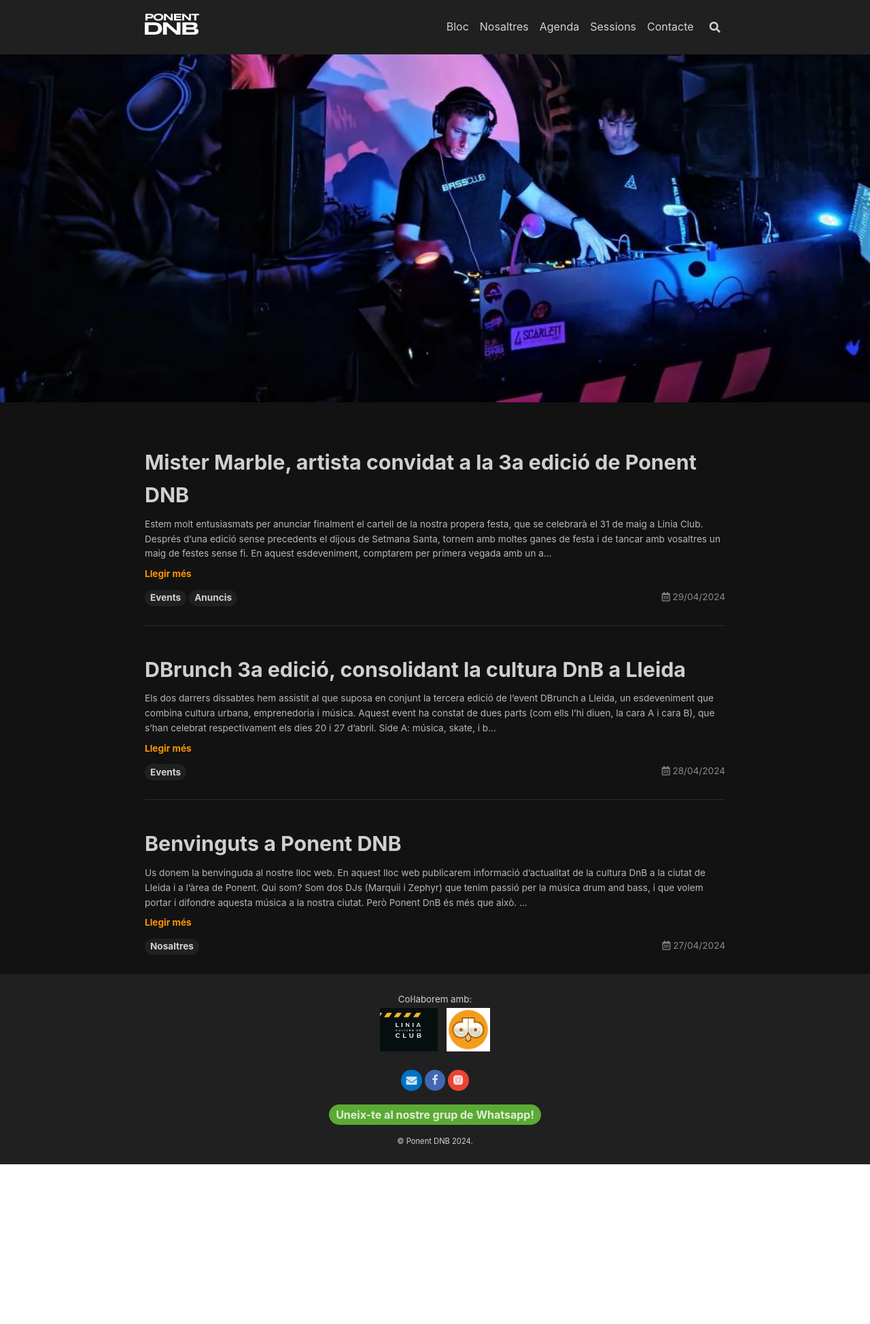
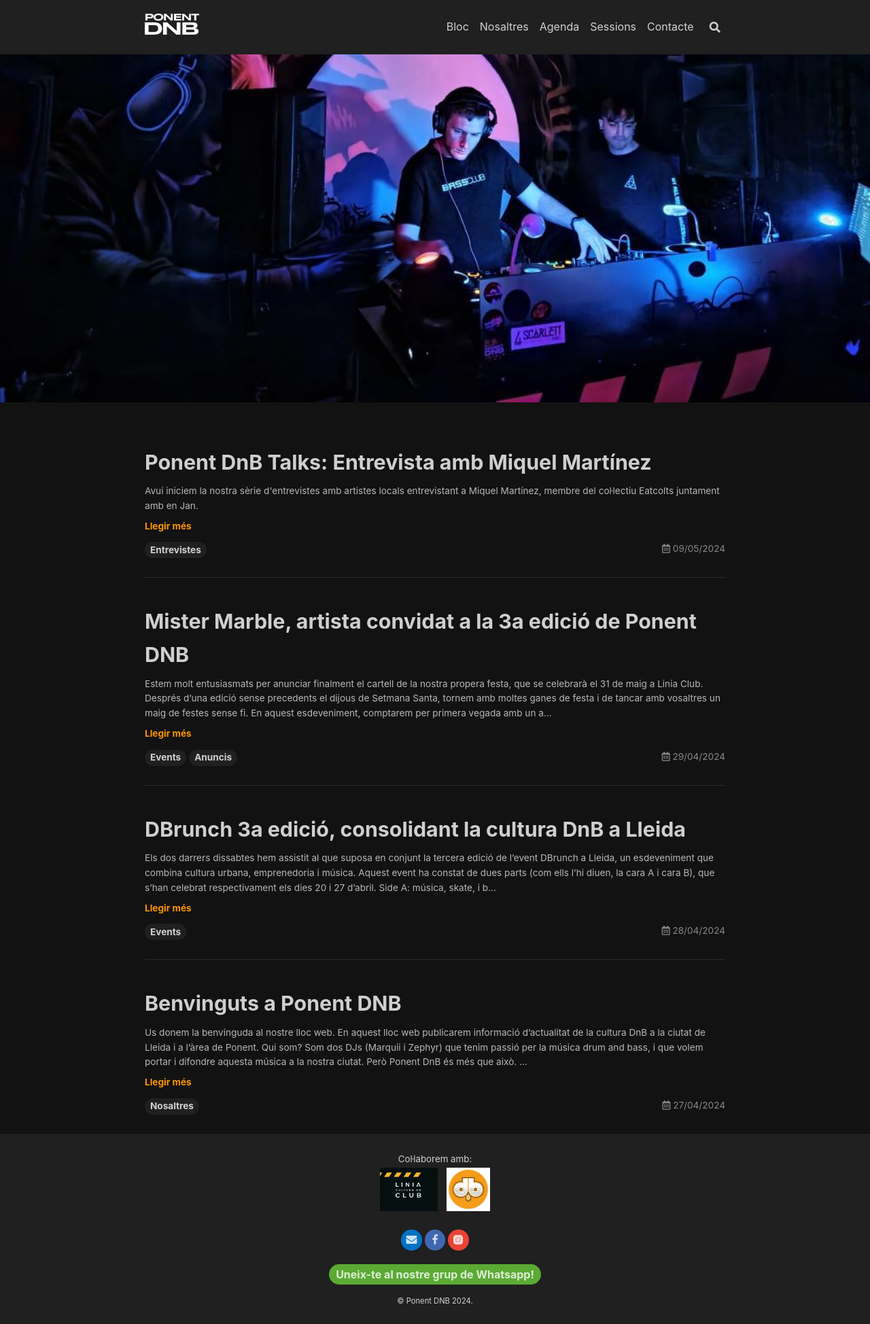
Before and after one commit to ponentdnb/ponentdnb.com, a Jekyll site: the page built from index.html, in a window 1280 px wide. Shown: the whole page at 68% size. Built offline with Jekyll 4.4.1, drawn with Linux system fonts in a browser that asks for light colours; nearby versions of some CDN libraries; the list of posts is cut into pages by our own code; before the commit the page ends 1713 px from its top, so only the background shows below that; some of the changed lines change nothing that is shown.

Commit message:
Entrevista amb Miquel Martínez

```diff
--- /dev/null
+++ b/_posts/2024-05-09-entrevista-miquel.md
@@ -0,0 +1,91 @@
+---
+layout: article
+key: entrevista-miquel-martinez
+title: "Ponent DnB Talks: Entrevista amb Miquel Martínez"
+tags:
+- Entrevistes
+article_header:
+  theme: dark
+  type: overlay
+  background_image:
+    src: /images/miquel-martinez.jpeg
+excerpt: Avui iniciem la nostra sèrie d'entrevistes amb artistes locals entrevistant a Miquel Martínez, membre del col·lectiu Eatcolts juntament amb en Jan.
+---
+
+Avui iniciem la nostra sèrie d'entrevistes amb artistes locals entrevistant a [Miquel Martínez](https://www.instagram.com/iamikee.02/), membre del col·lectiu Eatcolts juntament amb en Jan. Resident a Balaguer, amb un gran interès per la música electrònica, es va iniciar vora els 12 anys quan va descobrir FL Studio i va començar a produïr EDM.
+
+Fa uns quatre anys, poc abans de la pandèmia, va descobrir l'escena UK (DnB, UK Garage, Bassline...) i s'hi va enganxar, dedicant-se ara a produïr de forma gairebé exclusiva en aquests gèneres.
+
+###  **Què és el que et va cridar l'atenció de l'escena UK i et va motivar a fer el pas?**
+
+**Miquel:** Socialment, em va cridar molt l'atenció perquè, almenys a UK, el Drum and Bass desprèn una aura, amb la forma de vestir, de viure la festa, el "mode rave" que es munten unes festes amb soundsystem i "aspavil", desprèn una aura que et donen ganes de tirar-te de cap i viure-ho.
+
+I musicalment, jo abans venia molt del dubstep i el riddim, i em va sorprendre molt el Drum and Bass perquè té (entre cometes) les mateixes característiques que el dubstep, en què tots dos són full bass, però el DNB dona molt més joc a l'hora de fer percussió, no és tan lineal com el dubstep, és menys monóton.
+
+###  **Què opines de l'estat de l'escena DnB?**
+
+**Miquel:** Trobo que "farà un pet", però no en l'àmbit local, fara un pet jo crec que mundial. Vaig dir abans de cap d'any, que 2024 seria l'any del Drum and Bass, no sé si ja ho està sent, però tinc moltes expectatives.
+
+Però pot ser que peti globalment, i que a nivell nacional no peti tan fort, perquè aquí som molt oberts però també molt tancats. Si tenim alguna cosa fora de la música urbana és el techno, i també tenim una cultura molt _makinera_. Tenim una cultura més de techno, però no obrim la ment a altres coses, pot ser que funcioni el DnB, però no ho tinc tan clar.
+
+###  **Efectivament, i sobretot a Catalunya, València, on teníem influència de la _ruta del bakalao_ i el _makina_. Però després te'n vas cap al sud i a Andalusia el breakbeat té molta potència i ha portat una mica de gent a la cultura DnB, no creus?**
+
+**Miquel:** Hi ha el breakbeat, correcte, no hi queia. Realment allí el breakbeat té molta més sortida que el techno, jo vaig sovint a Andalusia a estiuejar, i els meus cosins m'ho diuen, que allà el breakbeat tira moltíssim.
+
+###  **Al final de la mateixa forma que a UK el jungle va confluir en DNB, a Andalusia també hi ha hagut el traspàs des del breakbeat. I, en canvi, a Catalunya, potser podem explicar que ens hàgim mogut del makina cap al hard techno.**
+
+**Miquel:** També et dic que crec que acabarà esclatant (el DnB a Catalunya), al final som de sang calenta, sang mediterrània, i volguem o no escoltem reggaeton.
+
+I el reggaeton ja ho has vist que estem derivant en [moltes cançons amb Drum and Bass...](https://www.youtube.com/watch?v=BbZi8xGMyuM)
+
+###  **S'està tornant més comercial.**
+
+**Miquel:** Realment, a la gent del nostre món, ens pot arribar a "fotre" una mica, que aquests artistes vinguin una mica al nostre món.
+
+Però penso també que està bé, que s'obri una mica la ment i es pugui descobrir. Al final el DnB a Anglaterra no és només ravero, també hi ha música més comercial.
+
+###  **Has tingut actuacions destacades?**
+
+**Miquel:** En general els bolos han sigut més aviat comercials, punxant a llocs com la Transsegre on evidentment no posaràs Drum and Bass, ni que t'estiguis morint de ganes.
+
+Però he de dir que dubstep si en vaig posar.
+
+###  **Què vas posar?**
+
+**Miquel:** Uf, costa recordar. Algun tema de [Must Die!](https://open.spotify.com/artist/4aBx7mA6lUOVhEsjokZrXb?si=vEwJP8wLRby6Q1AvWQiguQ) i algun edit de SoundCloud, que sempre funcionen.
+
+###  **Recentment van sortir els premiats als [Drum and Bass Awards](https://www.drumandbassawards.co.uk/). Què n'opines?**
+
+**Miquel:** Realment era d'esperar, estem dins del Drum and Bass, però això no t'impedeix que es faci comercial. Dins del món de l'EDM, hi ha artistes increïbles, que fan temes brutals, però clar, tens al Martin Garrix al número 1, i realment no ha tret gran cosa, però és Martin Garrix.
+
+Què ha passat amb el [Baddadan](https://www.youtube.com/watch?v=-AIWNRj_eM0)? Doncs realment és un bon tema, però d'aquest 2024 n'hi ha de molt millors...
+
+###  **Doncs anem a fer nosaltres els nostres DnB Awards... quin és el millor productor per a tu?**
+
+**Miquel:** [Skrillex](https://open.spotify.com/artist/5he5w2lnU9x7JFhnwcekXX?si=WmUEE8HcT7e7pW2uvYIXGQ). A més a més, quan deia que el 2024 seria l'any del DNB, ho vaig acabar de confirmar amb Sonny i [Fred Again](https://open.spotify.com/artist/4oLeXFyACqeem2VImYeBFe?si=68jwwB2ESD678aBvT5PwMQ), i el boig del [Four Tet](https://open.spotify.com/artist/7Eu1txygG6nJttLHbZdQOh?si=b97f023b80d74709). Skrillex faci el que faci és tendència. Va sortir amb el dubstep amb el [Bangarang](https://www.youtube.com/watch?v=YJVmu6yttiw) el 2012, va petar, després va sortir amb [lo de Jack Ü](https://open.spotify.com/track/66hayvUbTotekKU3H4ta1f?si=583f1dffbb654279), tot el Big Room, va petar. I ara també [amb el Fred Again](https://www.youtube.com/watch?v=7z25ZZ3DHds), que no sé com ha explotat tant el Fred Again.
+
+I (Skrillex) ha tret ara aquests [temes de Drum and Bass](https://open.spotify.com/track/6aE1kHca8lxdIDMgZwAwfJ?si=e0610be185844a6d). Acabarà petant, per què són ells els que manen a la indústria sencera.
+
+Després potser no tenen tantes reproduccions com altres, però els que porten les tendències són ells.
+
+###  **I si haguessis de triar un productor de DnB, amb qui et quedaries?**
+
+**Miquel:** [Kanine](https://open.spotify.com/artist/1KiNUGL3r0GgyLwqYCY1yV). I també K-Motionz, que ha tret un [EP increïble](https://open.spotify.com/album/4yccPbKmWJOLWNIbu9qX6i?si=bua61DcVR1OHvtXAThpRoQ).
+
+###  **I una última pregunta: quins consells donaries a algú que es vulgui iniciar en el món de la producció?**
+
+**Miquel:** Que tingui temps. No li diré mai que es posi en una acadèmia com vaig fer jo, que penso que em vaig equivocar molt. Aprendràs igualment tu sol, fotent-li hores, agafant temes i reconstruint-los, aprenent com es fan les coses i dedicant-hi temps.
+
+També cal tenir una mica d'oïda, instint i vocació, no diria talent, però t'ha d'agradar.
+
+###  **Alguna darrera cosa que vulguis afegir per als nostres lectors?**
+
+**Miquel:** Ara que vosaltres heu començat amb Ponent DNB, no dic que tots ens fem socis però sí estaría bé posar el nostre granet de sorra i ajudar-nos els uns als altres. Entre tots podem fer moltes coses i com més siguem millor ho passarem.
+
+###  **Moltes gràcies pel teu temps Miquel!**
+
+**Miquel:** A vosaltres!
+
+### Entrevista't amb nosaltres!
+
+A Ponent DNB volem conèixer artistes i talent local, de Drum and Bass i Bass Music. Si ets DJ, productor o simplement tens alguna cosa que explicar-nos, [contacta amb nosaltres](/contact.html) i et donarem detalls del funcionament.
--- a/_sass/custom.scss
+++ b/_sass/custom.scss
@@ -1,3 +1,6 @@
 /* start custom scss snippet */
-
+body {
+  background-color: #121212;
+  overflow-x: hidden;
+}
 /* end custom scss snippet */
```
Also changed, not shown: assets/android-chrome-512x512.png (added), assets/images/logo/logo.svg, images/miquel-martinez.jpeg (added).
